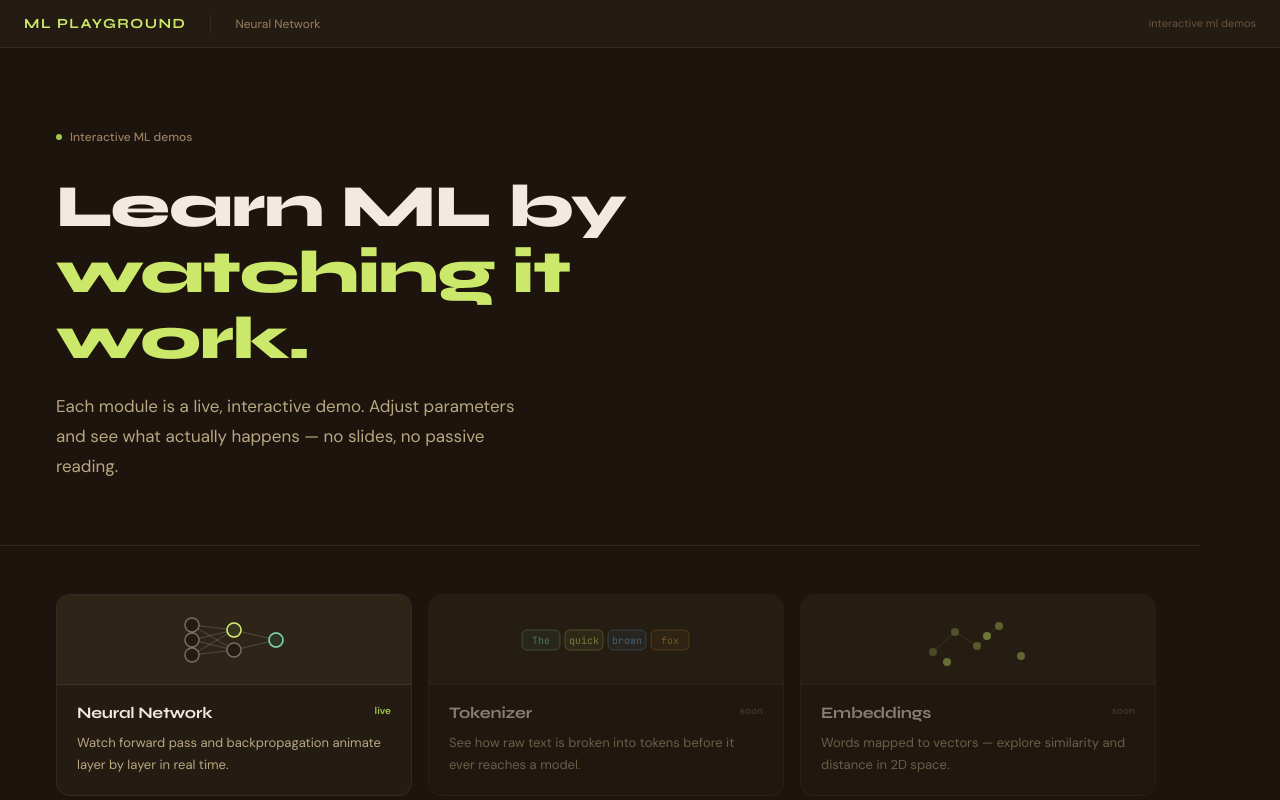
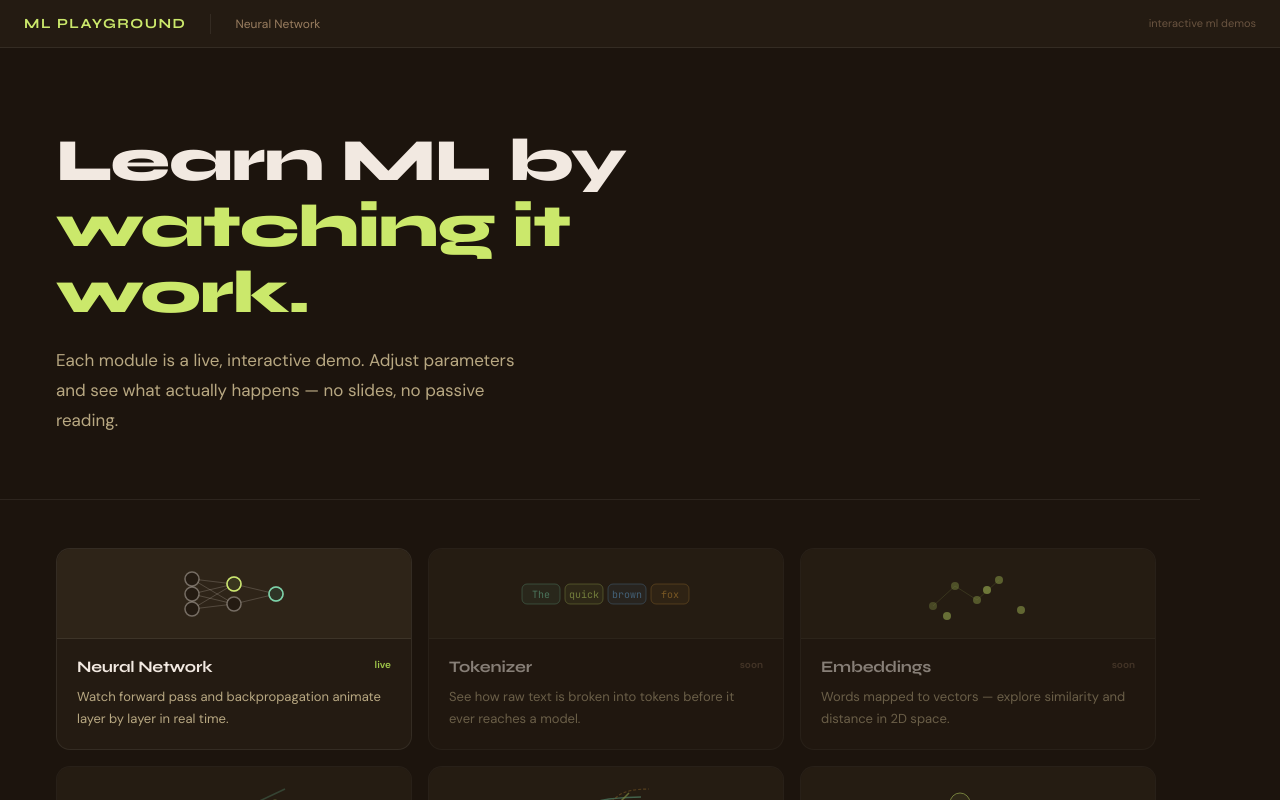
Before and after one commit to Biruk-gebru/nn-sim, a React (Vite) app: page / in a window 1280 px wide. Built offline with nearby package versions, Linux system fonts and the light colour scheme.

Commit message:
style(landing): remove hero label chip entirely

```diff
--- a/src/pages/Landing.tsx
+++ b/src/pages/Landing.tsx
@@ -66,12 +66,6 @@ export function Landing() {
         borderBottom: '1px solid var(--border)',
         maxWidth: 1200,
       }}>
-        <div style={{ display: 'flex', alignItems: 'center', gap: 8, marginBottom: 28 }}>
-          <div style={{ width: 6, height: 6, borderRadius: '50%', background: 'var(--green)', flexShrink: 0 }} />
-          <span style={{ fontSize: 12, color: 'var(--text-dim)', fontWeight: 500 }}>
-            Interactive ML demos
-          </span>
-        </div>
 
         <h1 style={{
           margin: '0 0 20px',
```
